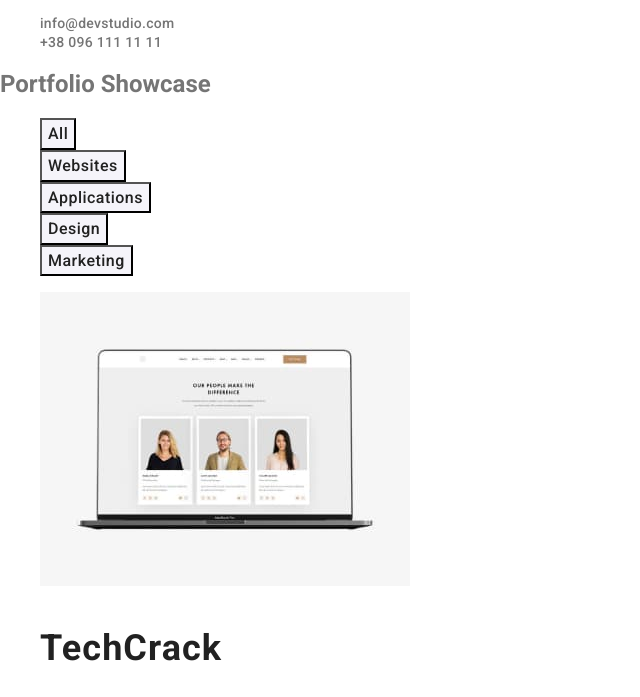
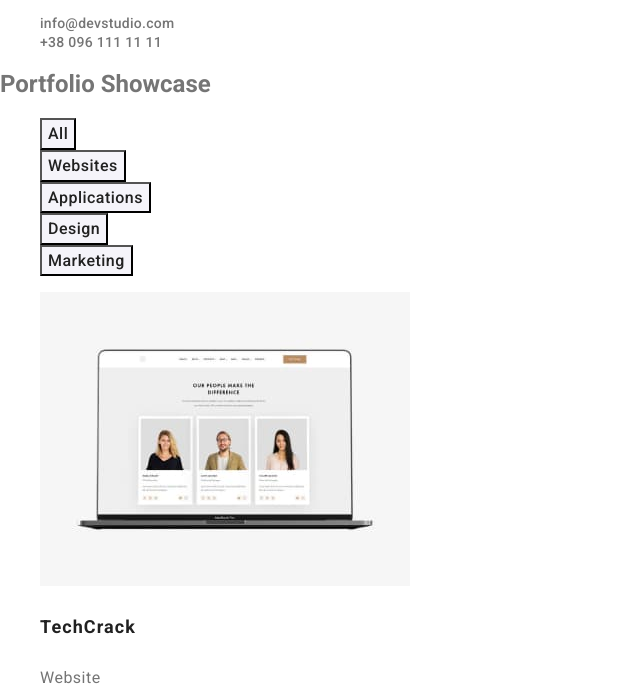
Before and after one commit to AndySanych/webstudio, a plain HTML site: page portfolio.html in a window 1280 px wide. Shown: the part 103-800 px from the top of the page, without its empty margins (0-640 px from the left). Drawn offline with nearby package versions, Linux system fonts and the light colour scheme.

Commit message:
Added font styles to the portfolio page

```diff
--- a/css/portfolio.css
+++ b/css/portfolio.css
@@ -1,3 +1,15 @@
 .portfolio-list .title {
-    color: var(--secondary-dark-text-color);
+  color: var(--secondary-dark-text-color);
+
+  font-size: 18px;
+  font-weight: 700;
+  line-height: 2; /* 200% */
+  letter-spacing: 0.06em;
 }
+.portfolio-list .text {
+  font-size: 16px;
+  font-style: normal;
+  font-weight: 400;
+  line-height: 1.87; /* 187.5% */
+  letter-spacing: 0.03em;
+}
```
